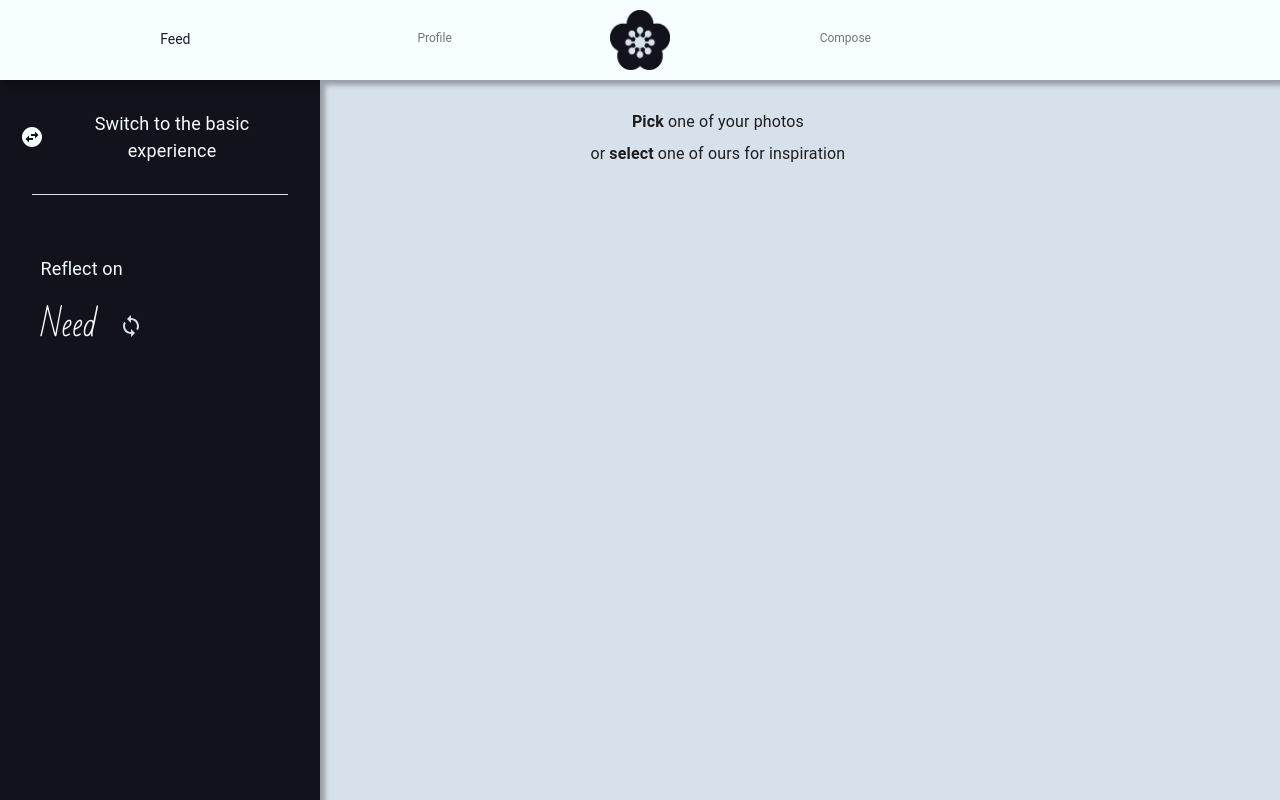
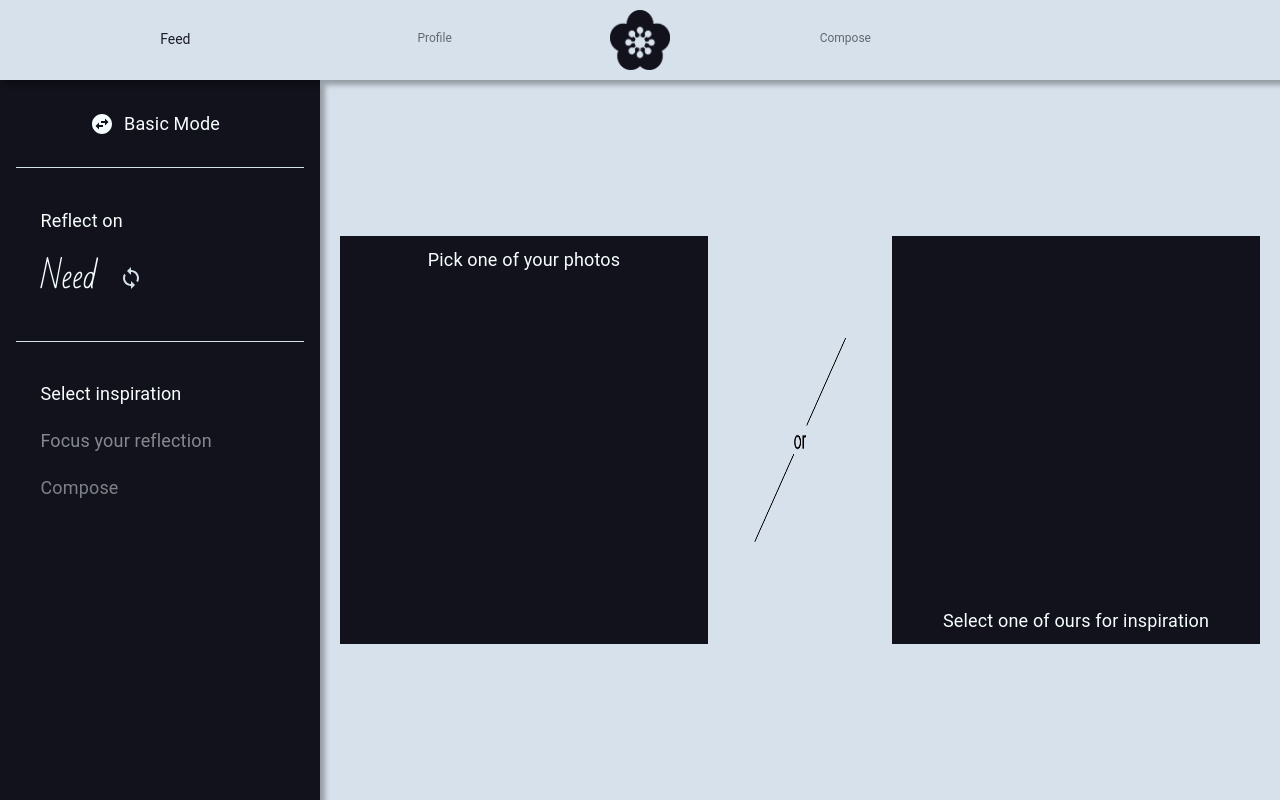
Before and after one commit to James-W-Berry/maikuu, a React (Create React App) app: page /compose in a window 1280 px wide. Built offline with nearby package versions, Linux system fonts and the light colour scheme; no server answers; sample sign-in values are in the browser's storage.

Commit message:
styling and layout for interactive mode

```diff
--- a/src/components/Banner.js
+++ b/src/components/Banner.js
@@ -17,7 +17,7 @@ const useStyles = makeStyles((theme) => ({
     position: "fixed",
     top: 0,
     height: "80px",
-    backgroundColor: colors.maikuu4,
+    backgroundColor: colors.maikuu5,
     boxShadow: "5px 5px  5px rgba(0,0,0,0.3)",
   },
   menuButton: {
--- a/src/components/Compose.js
+++ b/src/components/Compose.js
@@ -44,6 +44,16 @@ const useStyles = makeStyles((theme) => ({
     alignItems: "center",
     padding: "10px",
   },
+  lightHeadingInactive: {
+    color: colors.maikuu4,
+    opacity: "0.5",
+    userSelect: "none",
+    fontSize: "18px",
+    display: "flex",
+    justifyContent: "center",
+    alignItems: "center",
+    padding: "10px",
+  },
   submit: {
     backgroundColor: colors.maikuu0,
     color: colors.maikuu4,
@@ -58,7 +68,6 @@ const useStyles = makeStyles((theme) => ({
   divider: {
     // Theme Color, or use css color in quote
     background: colors.maikuu5,
-    width: "80%",
   },
 }));
 
@@ -135,6 +144,7 @@ export default function Compose(props) {
                         flexDirection: "column",
                         justifyContent: "center",
                         alignItems: "center",
+                        width: "90%",
                       }}
                     >
                       <div
@@ -147,6 +157,7 @@ export default function Compose(props) {
                           padding: "20px",
                           textAlign: "center",
                           cursor: "pointer",
+                          width: "100%",
                         }}
                       >
                         <SwapHorizontalCircleIcon
@@ -158,7 +169,7 @@ export default function Compose(props) {
                         />
 
                         <Typography className={classes.lightHeading}>
-                          Switch to the interactive experience
+                          Interactive Mode
                         </Typography>
                       </div>
                       <Divider variant="middle" className={classes.divider} />
@@ -170,6 +181,7 @@ export default function Compose(props) {
                         flexDirection: "column",
                         justifyContent: "center",
                         alignItems: "center",
+                        width: "90%",
                       }}
                     >
                       <div
@@ -182,6 +194,7 @@ export default function Compose(props) {
                           padding: "20px",
                           textAlign: "center",
                           cursor: "pointer",
+                          width: "100%",
                         }}
                       >
                         <SwapHorizontalCircleIcon
@@ -192,19 +205,25 @@ export default function Compose(props) {
                           }}
                         />
                         <Typography className={classes.lightHeading}>
-                          Switch to the basic experience
+                          Basic Mode
                         </Typography>
                       </div>
-                      <Divider variant="middle" className={classes.divider} />
+                      <Divider
+                        variant="middle"
+                        className={classes.divider}
+                        style={{ width: "100%" }}
+                      />
                       <div
                         style={{
                           display: "flex",
                           flexDirection: "column",
                           justifyContent: "center",
                           alignItems: "center",
-                          marginTop: "50px",
+                          marginTop: "10%",
+                          marginBottom: "10%",
+
                           height: "90%",
-                          width: "90%",
+                          width: "100%",
                         }}
                       >
                         <AnimatePresence>
@@ -216,19 +235,18 @@ export default function Compose(props) {
                             style={{
                               display: "flex",
                               flexDirection: "row",
-
                               width: "90%",
                             }}
                           >
                             <Typography
                               className={classes.lightHeading}
-                              style={{ display: "flex", marginRight: "20px" }}
+                              style={{ display: "flex" }}
                             >
                               Reflect on
                             </Typography>
                           </motion.div>
                         </AnimatePresence>
-                        {!loadingNewNoun && (
+                        {!loadingNewNoun ? (
                           <div
                             style={{
                               display: "flex",
@@ -242,6 +260,7 @@ export default function Compose(props) {
                                 key="success"
                                 initial={{ opacity: 0 }}
                                 animate={{ opacity: [0.0, 1.0] }}
+                                transition={{ duration: 2 }}
                                 exit={{ opacity: 0 }}
                                 style={{
                                   display: "flex",
@@ -273,8 +292,102 @@ export default function Compose(props) {
                               </motion.div>
                             </AnimatePresence>
                           </div>
+                        ) : (
+                          <div
+                            style={{
+                              display: "flex",
+                              justifyContent: "flex-start",
+                              height: "90%",
+                              width: "90%",
+                            }}
+                          >
+                            <Typography
+                              className={classes.lightHeading}
+                              style={{
+                                fontFamily: "BadScript",
+                                fontSize: "32px",
+                                color: colors.maikuu0,
+                              }}
+                            >
+                              Loading
+                            </Typography>
+                          </div>
                         )}
                       </div>
+                      <Divider
+                        variant="middle"
+                        className={classes.divider}
+                        style={{ width: "100%" }}
+                      />
+                      <AnimatePresence>
+                        <motion.div
+                          key="success"
+                          initial={{ opacity: 0 }}
+                          animate={{ opacity: [0.0, 1.0] }}
+                          exit={{ opacity: 0 }}
+                          transition={{ duration: 2 }}
+                          style={{
+                            display: "flex",
+                            flexDirection: "column",
+                            width: "90%",
+                            marginTop: "10%",
+                          }}
+                        >
+                          <Typography
+                            className={classes.lightHeading}
+                            style={{
+                              display: "flex",
+                              justifyContent: "flex-start",
+                            }}
+                          >
+                            Select inspiration
+                          </Typography>
+                        </motion.div>
+                        <motion.div
+                          key="success"
+                          initial={{ opacity: 0 }}
+                          animate={{ opacity: [0.0, 1.0] }}
+                          transition={{ duration: 4 }}
+                          exit={{ opacity: 0 }}
+                          style={{
+                            display: "flex",
+                            flexDirection: "column",
+                            width: "90%",
+                          }}
+                        >
+                          <Typography
+                            className={classes.lightHeadingInactive}
+                            style={{
+                              display: "flex",
+                              justifyContent: "flex-start",
+                            }}
+                          >
+                            Focus your reflection
+                          </Typography>
+                        </motion.div>
+                        <motion.div
+                          key="success"
+                          initial={{ opacity: 0 }}
+                          animate={{ opacity: [0.0, 1.0] }}
+                          transition={{ duration: 6 }}
+                          exit={{ opacity: 0 }}
+                          style={{
+                            display: "flex",
+                            flexDirection: "column",
+                            width: "90%",
+                          }}
+                        >
+                          <Typography
+                            className={classes.lightHeadingInactive}
+                            style={{
+                              display: "flex",
+                              justifyContent: "flex-start",
+                            }}
+                          >
+                            Compose
+                          </Typography>
+                        </motion.div>
+                      </AnimatePresence>
                     </div>
                   )}
                 </div>
@@ -287,6 +400,8 @@ export default function Compose(props) {
                     justifyContent: "center",
                     alignItems: "center",
                     flexDirection: "column",
+                    height: "100%",
+                    width: "100%",
                   }}
                 >
                   {basic && (
@@ -309,7 +424,7 @@ export default function Compose(props) {
                         initial={{ opacity: 0 }}
                         animate={{ opacity: [0.0, 1.0] }}
                         exit={{ opacity: 0 }}
-                        style={{ height: "90%", width: "90%" }}
+                        style={{ height: "100%", width: "100%" }}
                       >
                         <InteractiveHaikuBuilder
                           user={user}
--- a/src/components/InteractiveHaikuBuilder.js
+++ b/src/components/InteractiveHaikuBuilder.js
@@ -1,6 +1,8 @@
 import React, { useEffect, useState } from "react";
 import {
+  Button,
   Dialog,
+  Divider,
   IconButton,
   makeStyles,
   TextField,
@@ -14,10 +16,12 @@ import { useTheme } from "@material-ui/core/styles";
 import CloseIcon from "@material-ui/icons/Close";
 import syllable from "syllable";
 import Draggable from "react-draggable";
+import or from "../assets/or.png";
 
 export default function InteractiveHaikuBuilder(props) {
   const classes = useStyles();
   const [backgroundImage, setBackgroundImage] = useState();
+  const [fileInputRef, setFileInputRef] = useState();
   const [showImageCarousel, setShowImageCarousel] = useState(false);
   const theme = useTheme();
   const fullScreen = useMediaQuery(theme.breakpoints.down("sm"));
@@ -67,20 +71,15 @@ export default function InteractiveHaikuBuilder(props) {
     return firstMarkerPosition;
   }
 
+  const triggerInputFile = () => fileInputRef.click();
+
   return (
     <div
       style={{
-        height: "90%",
-        width: "90%",
-        marginTop: "30px",
-      }}
-    >
-      <div
-        display={{
         display: "flex",
-          flexDirection: "row",
-          height: "90%",
-          width: "90%",
+        justifyContent: "center",
+        flexDirection: "column",
+        height: "100%",
       }}
     >
       <div
@@ -88,13 +87,23 @@ export default function InteractiveHaikuBuilder(props) {
           display: "flex",
           justifyContent: "center",
           alignItems: "center",
-            flexDirection: "column",
-            height: "90%",
-            width: "90%",
+          flexDirection: "row",
+          flex: 1,
+          margin: "20px",
+        }}
+      >
+        <div
+          style={{
+            flex: 2,
+            backgroundColor: colors.maikuu0,
+            height: "60%",
+            justifyContent: "center",
+            alignItems: "flex-start",
           }}
         >
           <input
             accept="image/*"
+            ref={(fileInput) => setFileInputRef(fileInput)}
             className={classes.input}
             id="image-input"
             type="file"
@@ -117,51 +126,64 @@ export default function InteractiveHaikuBuilder(props) {
               flexDirection: "row",
             }}
           >
-            <Typography style={{ fontWeight: "bold" }}>Pick</Typography>
-            <Typography style={{ marginLeft: "4px" }}>
-              one of your photos
+            <Typography className={classes.lightHeading}>
+              Pick one of your photos
             </Typography>
           </label>
+        </div>
+        <div
+          style={{
+            display: "flex",
+            flex: 1,
+            justifyContent: "center",
+            alignItems: "center",
+            height: "60% ",
+            backgroundColor: colors.maikuu5,
+          }}
+        >
+          <img
+            src={or}
+            alt="or"
+            style={{
+              height: "50%",
+              width: "50%",
+            }}
+          />
+        </div>
         <div
           style={{
             cursor: "pointer",
             display: "flex",
             justifyContent: "center",
-              alignItems: "center",
+            alignItems: "flex-end",
             flexDirection: "row",
+            flex: 2,
+            height: "60% ",
+            backgroundColor: colors.maikuu0,
           }}
           onClick={() => {
             setShowImageCarousel(!showImageCarousel);
           }}
         >
-            <Typography>or</Typography>
-            <Typography
-              style={{
-                marginLeft: "4px",
-                fontWeight: "bold",
-                cursor: "pointer",
-              }}
-            >
-              select
-            </Typography>
-            <Typography style={{ marginLeft: "4px" }}>
-              one of ours for inspiration
+          <Typography className={classes.lightHeading}>
+            Select one of ours for inspiration
           </Typography>
         </div>
       </div>
-      </div>
 
+      {backgroundImage && (
         <div
           style={{
-          marginTop: "10px",
+            margin: "20px",
             backgroundImage: backgroundImage,
             borderRadius: "10px",
             backgroundRepeat: "no-repeat",
             backgroundPosition: "center center",
             backgroundSize: "cover",
-          height: "60%",
-          width: "90%",
-          boxShadow: backgroundImage ? "10px 10px  5px rgba(0,0,0,0.5)" : null,
+            flex: 6,
+            boxShadow: backgroundImage
+              ? "10px 10px  5px rgba(0,0,0,0.5)"
+              : null,
           }}
         >
           <div
@@ -236,6 +258,7 @@ export default function InteractiveHaikuBuilder(props) {
             )}
           </div>
         </div>
+      )}
 
       <Dialog
         fullScreen={fullScreen}
@@ -298,6 +321,13 @@ const useStyles = makeStyles((theme) => ({
     color: colors.maikuu4,
     cursor: "pointer",
   },
+  labelSubmit: {
+    backgroundColor: colors.maikuu0,
+    color: colors.maikuu4,
+    cursor: "pointer",
+    padding: "5px",
+    borderRadius: "5px",
+  },
   disabledSubmit: {
     backgroundColor: colors.maikuu4,
     color: colors.maikuu5,
@@ -341,6 +371,15 @@ const useStyles = makeStyles((theme) => ({
     justifyContent: "center",
     alignItems: "center",
     marginTop: "10px",
+  },
+  lightHeading: {
+    color: colors.maikuu4,
+    userSelect: "none",
+    fontSize: "18px",
+    display: "flex",
+    justifyContent: "center",
+    alignItems: "center",
+    padding: "10px",
   },
   text: {
     color: colors.maikuu0,
```
Also changed, not shown: src/assets/or.png (added). Lines whose indentation alone changed are shown as unchanged.
